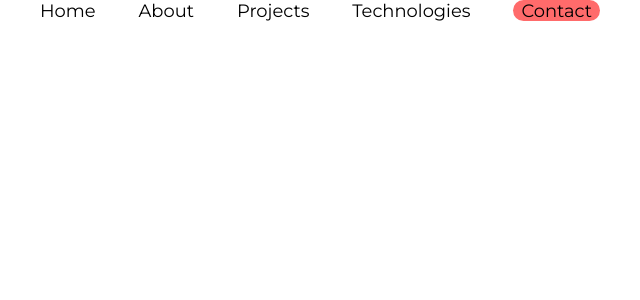
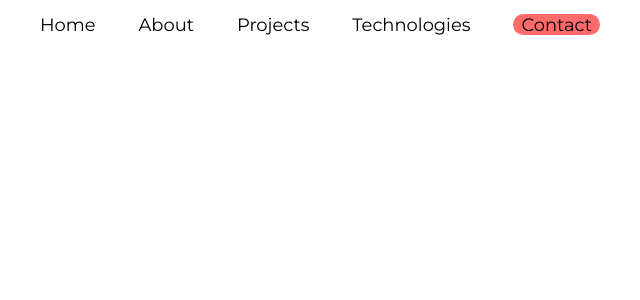
Before and after one commit to JavierAChacon/minimalist_repo, a React (Vite) app: page / in a window 1280 px wide. Shown: the top 300 px of the page, without its empty margins (320-960 px from the left). Built offline with nearby package versions, Linux system fonts and the light colour scheme.

Commit message:
second try of nav bar

```diff
--- a/src/Styles/navbar.css
+++ b/src/Styles/navbar.css
@@ -1,6 +1,7 @@
 .navbar{
   height: 3rem;
   display: flex;
+  align-items: center;
   position: fixed;
   width: 100%;
 }
@@ -46,6 +47,7 @@
     width: 100vw;
     position: absolute;
     z-index: 1;
+    align-items: flex-start;
   }
 
   .hamburger{
@@ -71,5 +73,4 @@
     align-items: center;
     height: 60%;
   }
-
 }
```
